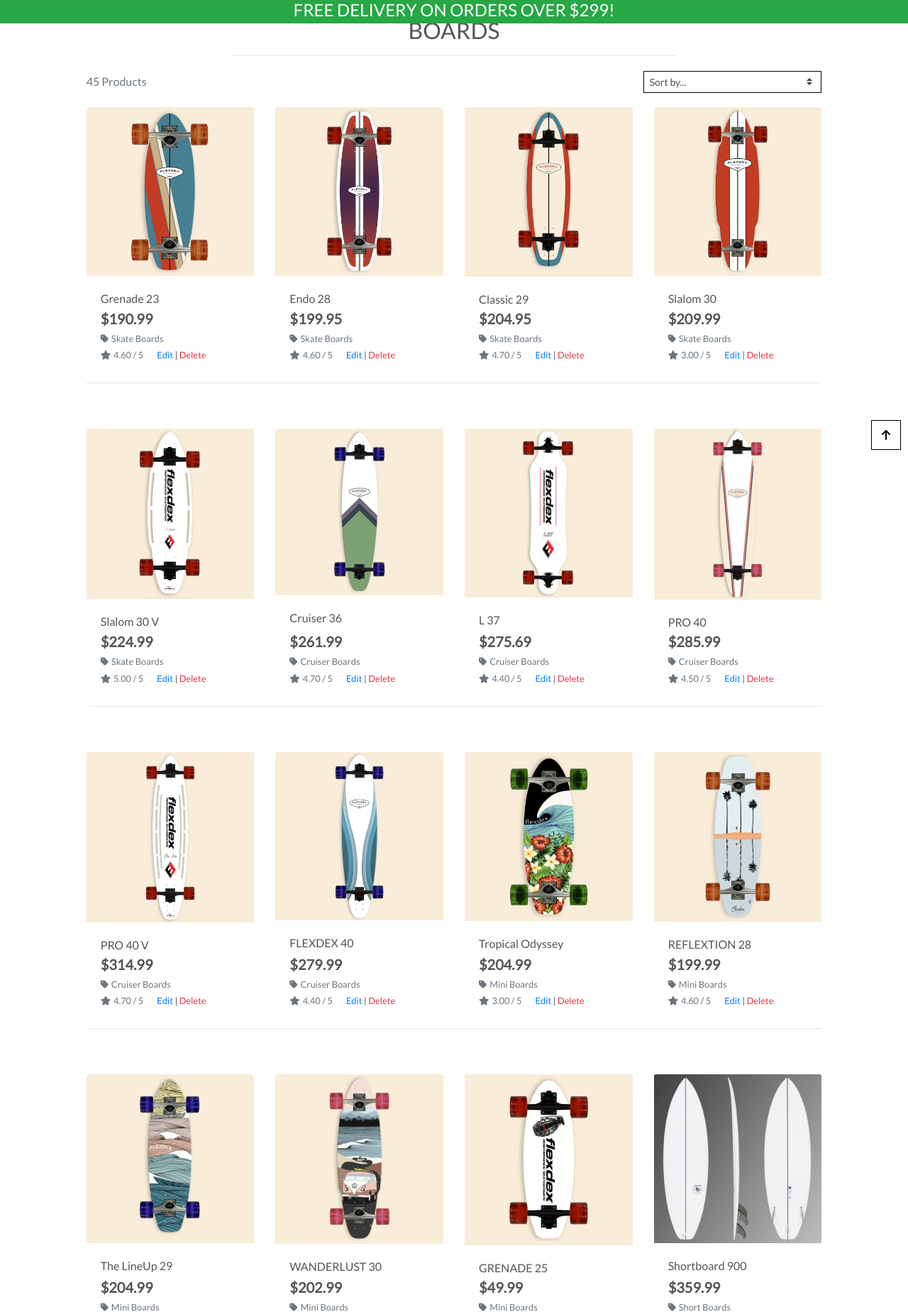
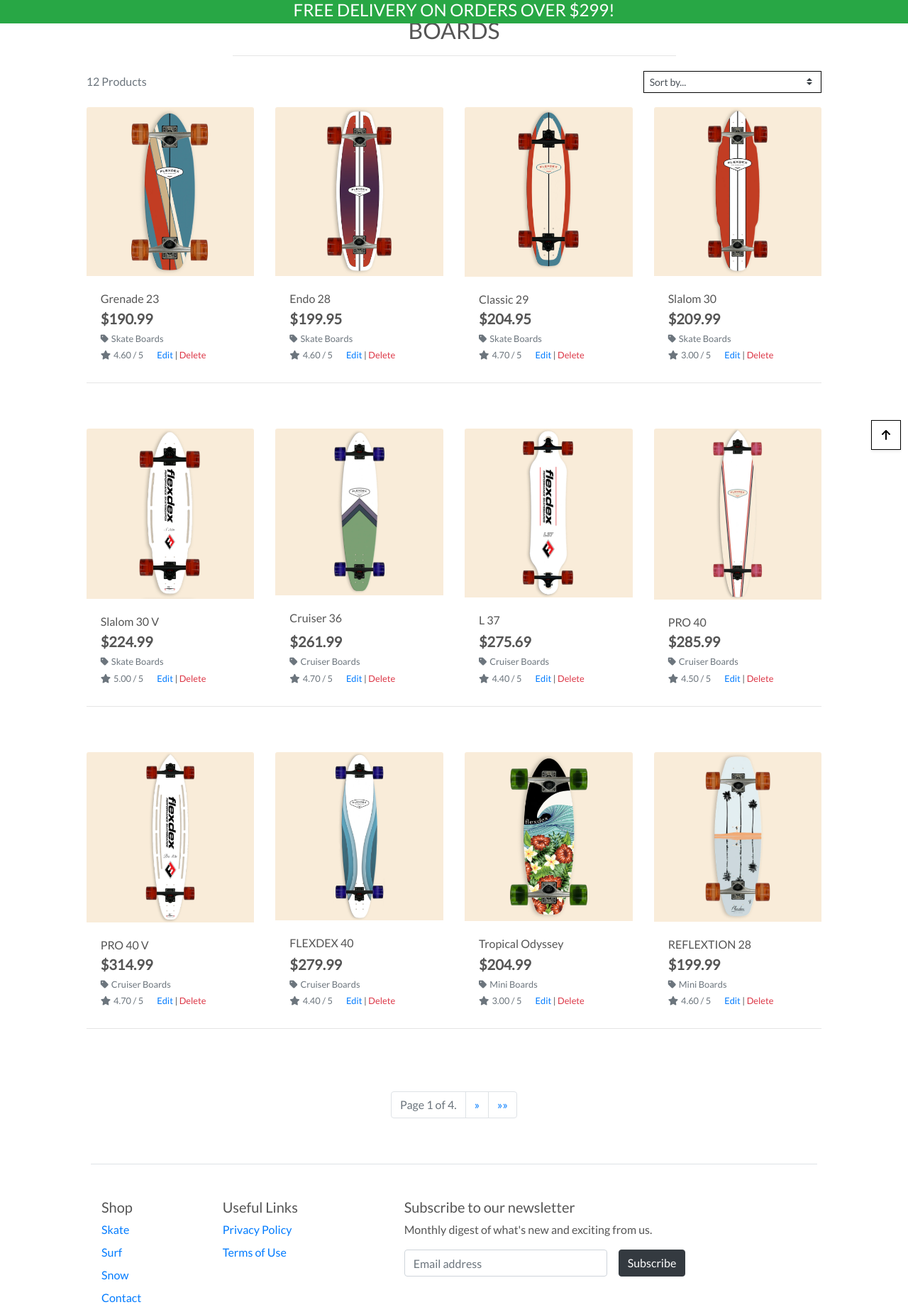
Before and after one commit to Xalil404/Radical_Rides, a Django app: page /products/ in a window 1280 px wide. Shown: the part 156-2005 px from the top of the page at 71% size. Run offline with Django 3.2, Linux system fonts and the light colour scheme; the visitor is signed in with stand-in values (Sample User, id 1); data comes from the database, SQL or seed files in the repository; some libraries are stand-ins or nearby versions.

Commit message:
Added pagination

```diff
--- a/products/templates/products/products.html
+++ b/products/templates/products/products.html
@@ -117,6 +117,43 @@
                         {% endif %}
                     {% endfor %}
                 </div>
+                 <!--Pagination-->
+            <div class="container text-center mt-4">
+                <nav aria-label="Page navigation">
+                    <ul class="pagination justify-content-center">
+                        {% if products.has_previous %}
+                            <li class="page-item">
+                                <a class="page-link" href="?page=1" aria-label="First">
+                                    <span aria-hidden="true">&laquo;&laquo;</span>
+                                </a>
+                            </li>
+                            <li class="page-item">
+                                <a class="page-link" href="?page={{ products.previous_page_number }}" aria-label="Previous">
+                                    <span aria-hidden="true">&laquo;</span>
+                                </a>
+                            </li>
+                        {% endif %}
+
+                        <li class="page-item disabled">
+                            <span class="page-link">Page {{ products.number }} of {{ products.paginator.num_pages }}.</span>
+                        </li>
+
+                        {% if products.has_next %}
+                            <li class="page-item">
+                                <a class="page-link" href="?page={{ products.next_page_number }}" aria-label="Next">
+                                    <span aria-hidden="true">&raquo;</span>
+                                </a>
+                            </li>
+                            <li class="page-item">
+                                <a class="page-link" href="?page={{ products.paginator.num_pages }}" aria-label="Last">
+                                    <span aria-hidden="true">&raquo;&raquo;</span>
+                                </a>
+                            </li>
+                        {% endif %}
+                    </ul>
+                </nav>
+            </div>
+            <!--Pagination End-->
             </div>
         </div>
     </div>
--- a/products/views.py
+++ b/products/views.py
@@ -4,6 +4,8 @@ from django.db.models import Q
 from django.db.models.functions import Lower
 from .models import Product, Category
 from .forms import ProductForm
+
+from django.core.paginator import Paginator, EmptyPage, PageNotAnInteger
 
 
 #wishlist views
@@ -53,6 +55,16 @@ def all_products(request):
 
             queries = Q(name__icontains=query) | Q(description__icontains=query)
             products = products.filter(queries)
+
+    # Pagination
+    page = request.GET.get('page', 1)
+    paginator = Paginator(products, 12)
+    try:
+        products = paginator.page(page)
+    except PageNotAnInteger:
+        products = paginator.page(1)
+    except EmptyPage:
+        products = paginator.page(paginator.num_pages)
 
     current_sorting = f'{sort}_{direction}'
 
```
